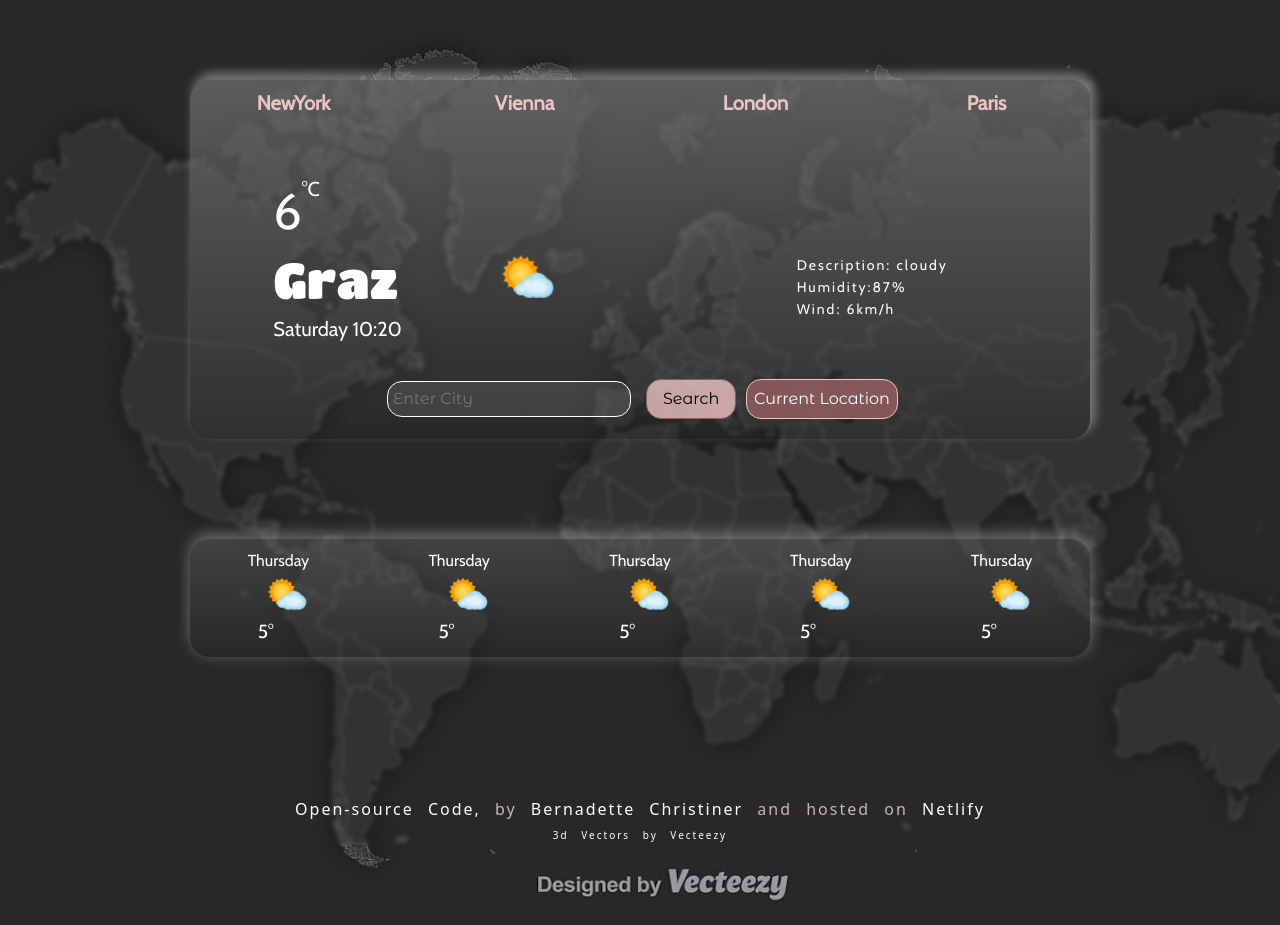
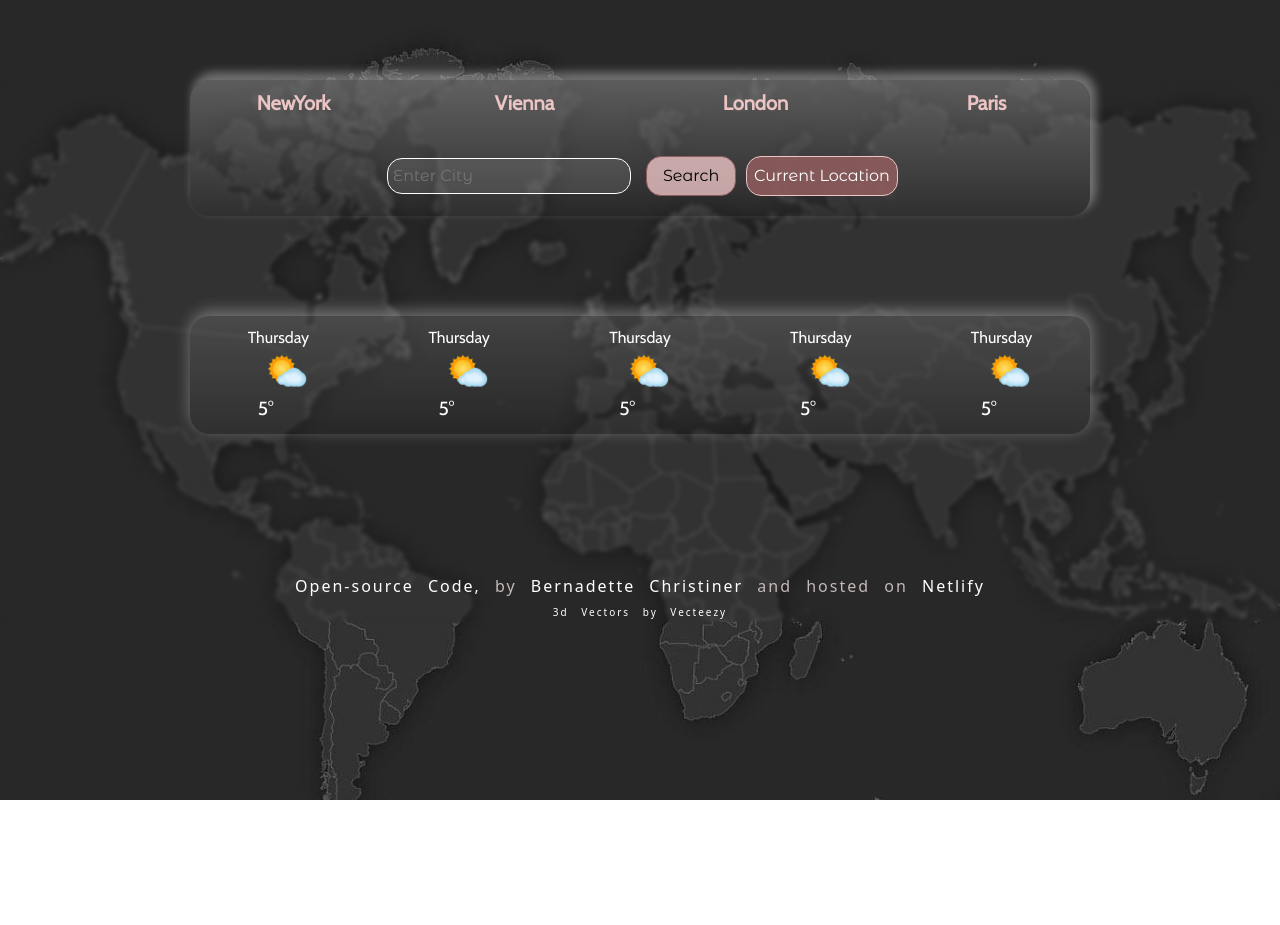
Before and after one commit to BernadetteCh/weather-react-app, a React (Create React App) app: page / in a window 1280 px wide. After the commit the page ends 800 px from the top, so only its background shows below. Built offline with nearby package versions, Linux system fonts and the light colour scheme.

Commit message:
imported axios, made search form work with api (searching weather for any city)

```diff
--- a/src/Weather.js
+++ b/src/Weather.js
@@ -1,24 +1,62 @@
-import React from "react";
+import React, { useState } from "react";
+import axios from "axios";
 import "./Weather.css";
 
+export default function Weather() {
+  const [weather, setWeather] = useState({});
+  const [city, setCity] = useState("");
+  const [load, setLoad] = useState(null);
 
-export default function Weather() {
-  let weatherData = {
-    city: "Graz",
-    temperature: 6,
-    description: "cloudy",
-    date: "Saturday 10:20",
-    humidity: 87,
-    wind: 6,
-    img: "suncloud.png",
-  };
+  function handleSubmit(event) {
+    event.preventDefault();
+    handleApi();
+  }
+
+  function handleChange(event) {
+    event.preventDefault();
+    setCity(event.target.value);
+  }
+
+  function displayWeatherdata(response) {
+    setLoad(true);
+    setWeather({
+      temperature: Math.round(response.data.main.temp),
+      description: response.data.weather[0].description,
+      humidity: response.data.main.humidity,
+      wind: response.data.wind.speed,
+      icon: ` http://openweathermap.org/img/wn/${response.data.weather[0].icon}.png`,
+    });
+  }
+
+  function handleApi() {
+    let apikey = "4ccd9ecf2f417deee06840bdb3b5e20a";
+    let url = `https://api.openweathermap.org/data/2.5/weather?q=${city}&units=metric&appid=${apikey}`;
+    console.log(url);
+    axios.get(url).then(displayWeatherdata);
+  }
+
+  let form = (
+    <form className="search-form" onSubmit={handleSubmit}>
+      <input
+        className="input-city"
+        onChange={handleChange}
+        type="text"
+        placeholder="Enter City"
+        autoComplete="off"
+      />
+      <input className="input-submit" type="submit" value="Search" />
+      <button>Current Location</button>
+    </form>
+  );
+
+  if (load) {
     return (
       <div className="weatherinformation">
         <div className="row justify-content-evenly mt-5">
           <div className="col-4 ms-sm-5">
             <section className="temperature">
               <div className="celsius">
-              <span className="degree">{weatherData.temperature}</span>
+                <span className="degree">{weather.temperature}</span>
                 <span className="units">
                   <a
                     href="https://www.google.at/"
@@ -30,43 +68,31 @@ export default function Weather() {
               </div>
             </section>
 
-          <img
-            src={weatherData.img}
-            className="icon"
-            alt={weatherData.description}
-          />
-          <h1>{weatherData.city}</h1>
-          <h2 id="date">{weatherData.date}</h2>
+            <img src={weather.icon} className="icon" alt="description" />
+            <h1>{city}</h1>
+            <h2 id="date">Saturday 10:20</h2>
           </div>
           <div className="col-sm-6">
             <section className="weather_data">
               <li>
                 Description:{" "}
-              <span className="description">{weatherData.description}</span>
+                <span className="description">{weather.description}</span>
               </li>
               <li>
                 Humidity:
-              <span className="humidity">{weatherData.humidity}</span>%
+                <span className="humidity">{weather.humidity}</span>%
               </li>
               <li>
-              Wind: <span className="wind">{weatherData.wind}</span>km/h
+                Wind: <span className="wind">{weather.wind}</span>km/h
               </li>
             </section>
           </div>
         </div>
 
-      <div className="search">
-        <form className="search-form">
-          <input
-            className="input-city"
-            type="text"
-            placeholder="Enter City"
-            autoComplete="off"
-          />
-          <input className="input-submit" type="submit" value="Search" />
-          <button>Current Location</button>
-        </form>
-      </div>
+        <div className="search">{form}</div>
       </div>
     );
+  } else {
+    return form;
   }
+}
```
Lines whose indentation alone changed are shown as unchanged.
